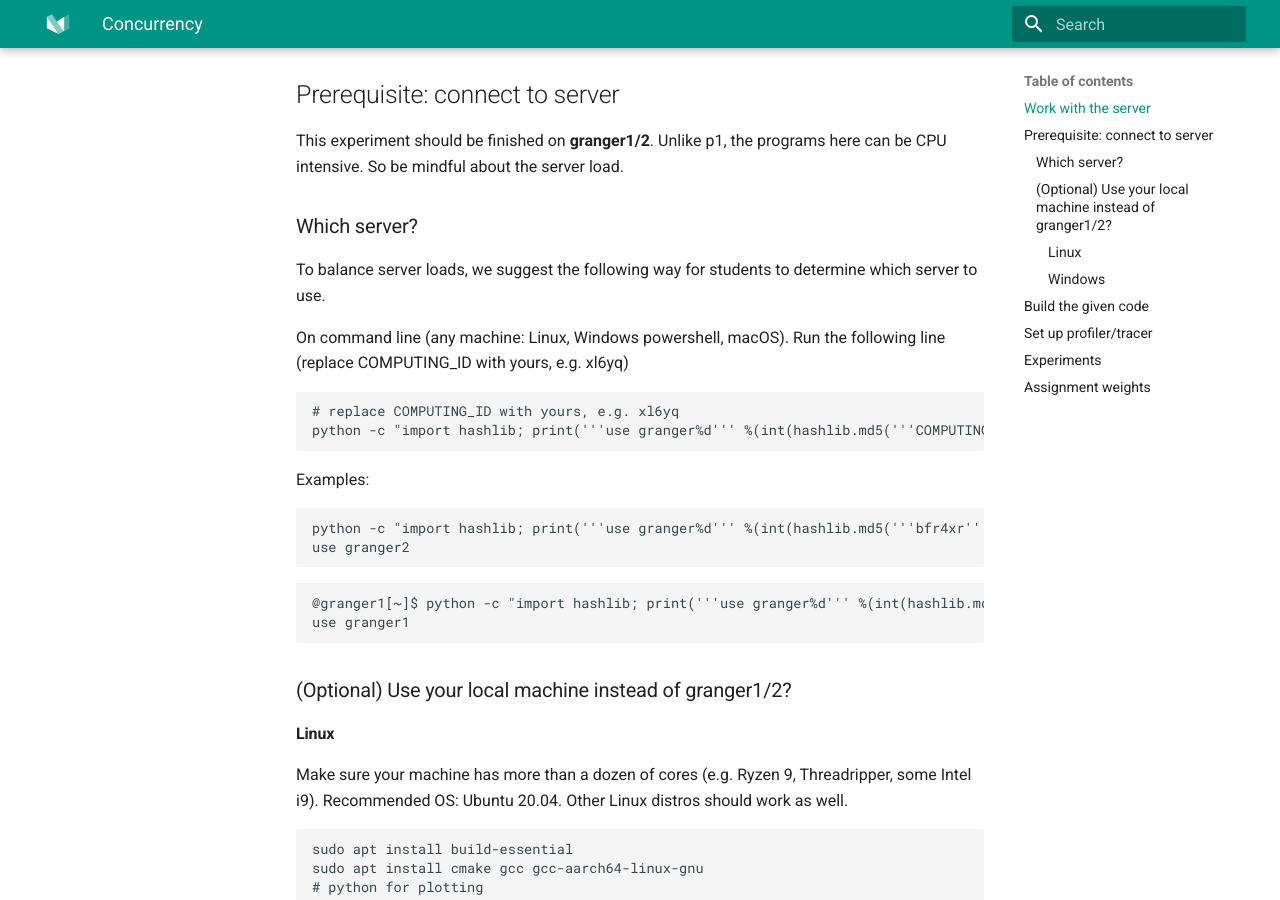
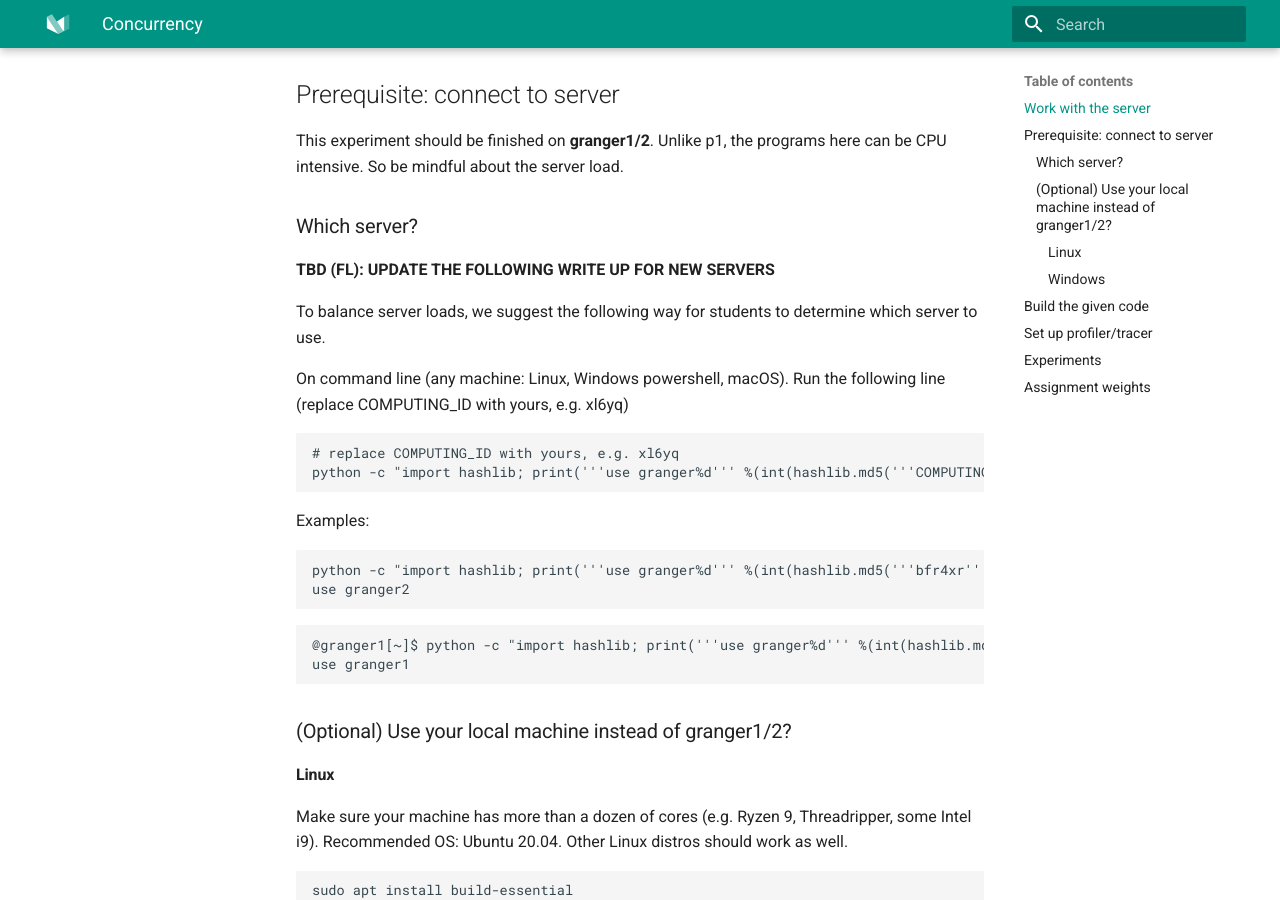
Before and after one commit to fxlin/p2-concurrency, an MkDocs documentation site: the page built from docs/README.md, in a window 1280 px wide and 900 px high, scrolled down 666 px. Built offline with MkDocs 1.6.1 and Material for MkDocs 9.7.7, drawn with Linux system fonts in a browser that asks for light colours.

Commit message:
Update README.md

```diff
--- a/docs/README.md
+++ b/docs/README.md
@@ -17,6 +17,8 @@ Clone the whole repository first. Follow the project description, tinker with th
 This experiment should be finished on **granger1/2**. Unlike p1, the programs here can be CPU intensive. So be mindful about the server load.
 
 ### Which server?
+
+**TBD (FL): UPDATE THE FOLLOWING WRITE UP FOR NEW SERVERS**
 
 To balance server loads, we suggest the following way for students to determine which server to use.
 
```
